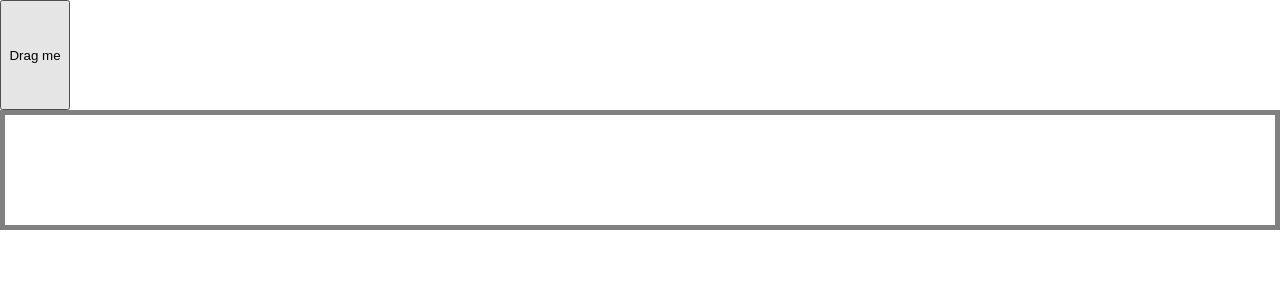
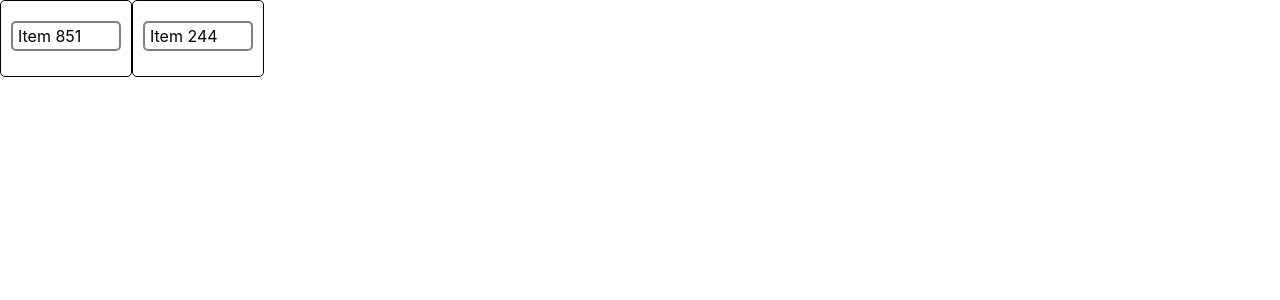
Before and after one commit to MxZoe/ages-of-art-2, a React (Create React App) app: page / in a window 1280 px wide. Shown: the top 300 px of the page. Built offline with nearby package versions, Linux system fonts and the light colour scheme.

Commit message:
different dnd-kit approach

```diff
--- a/src/App.jsx
+++ b/src/App.jsx
@@ -1,43 +1,130 @@
-import React, {useState} from 'react';
-import {DndContext} from '@dnd-kit/core';
+import React, { useState } from "react";
+import {
+  DndContext,
+  KeyboardSensor,
+  PointerSensor,
+  useSensor,
+  useSensors
+} from "@dnd-kit/core";
+import { sortableKeyboardCoordinates } from "@dnd-kit/sortable";
+import RandomRange from "./components/RandomRange";
+import Droppable from "./components/Droppable";
+import { arrayMove, insertAtIndex, removeAtIndex } from "./utils/array";
 
-import {Droppable} from './components/Droppable';
-import {Draggable} from './components/Draggable';
 
-export default function App() {
-  const startStyle = {
-    margin: "45%, 45%, 5%, 5%",
-    minWidth: 70,
-    maxWidth: 70,
-    minHeight: 110,
-    maxHeight: 110
-  }
 
-  const timelineData = ['B']
-  const [timeline, setTimeline] = useState(null);
-  const draggableMarkup = (
-    <Draggable id="draggable">Drag me</Draggable>
+function App() {
+
+  const [items, setItems] = useState({
+    group1: [RandomRange(1,1000)],
+    group2: [RandomRange(1,1000)],
+  })
+  const sensors = useSensors(
+    useSensor(PointerSensor),
+    useSensor(KeyboardSensor, {
+      coordinateGetter: sortableKeyboardCoordinates
+    })
   );
 
+  const handleDragOver = ({ over, active }) => {
+    const overId = over?.id;
+
+    if (!overId) {
+      return;
+    }
+
+    const activeContainer = active.data.current.sortable.containerId;
+    const overContainer = over.data.current?.sortable.containerId;
+
+    if (!overContainer) {
+      return;
+    }
+
+    if (activeContainer !== overContainer) {
+      setItems((items) => {
+        const activeIndex = active.data.current.sortable.index;
+        const overIndex = over.data.current?.sortable.index || 0;
+
+        return moveBetweenContainers(
+          items,
+          activeContainer,
+          activeIndex,
+          overContainer,
+          overIndex,
+          active.id
+        );
+      });
+    }
+  };
+
+  const handleDragEnd = ({ active, over }) => {
+    if (!over) {
+      return;
+    }
+
+    if (active.id !== over.id) {
+      const activeContainer = active.data.current.sortable.containerId;
+      const overContainer = over.data.current?.sortable.containerId || over.id;
+      const activeIndex = active.data.current.sortable.index;
+      const overIndex = over.data.current?.sortable.index || 0;
+
+      setItems((items) => {
+        let newItems;
+        if (activeContainer === overContainer) {
+          newItems = {
+            ...items,
+            [overContainer]: arrayMove(
+              items[overContainer],
+              activeIndex,
+              overIndex
+            )
+          };
+        } else {
+          newItems = moveBetweenContainers(
+            items,
+            activeContainer,
+            activeIndex,
+            overContainer,
+            overIndex,
+            active.id
+          );
+        }
+
+        return newItems;
+      });
+    }
+  };
+
+  const moveBetweenContainers = (
+    items,
+    activeContainer,
+    activeIndex,
+    overContainer,
+    overIndex,
+    item
+  ) => {
+    return {
+      ...items,
+      [activeContainer]: removeAtIndex(items[activeContainer], activeIndex),
+      [overContainer]: insertAtIndex(items[overContainer], overIndex, item)
+    };
+  };
+
+  const containerStyle = { display: "flex"};
 
   return (
-    <DndContext onDragEnd={handleDragEnd}>
-      <div style={startStyle}>
-        {timeline === null ? draggableMarkup : null}
+    <DndContext
+      sensors={sensors}
+      onDragEnd={handleDragEnd}
+      onDragOver={handleDragOver}
+    >
+      <div style={containerStyle}>
+        {Object.keys(items).map((group) => (
+          <Droppable id={group} items={items[group]} key={group} />
+        ))}
       </div>
-
-       {timelineData.map((id) => (
-
-       <Droppable key={id} id={id}>
-         {timeline === id ? draggableMarkup : null}
-       </Droppable>
-     ))}
     </DndContext>
   );
+}
 
-  function handleDragEnd(event) {
-    const {over} = event;
-
-    setTimeline(over ? over.id : null);
-  }
-};
+export default App;
--- a/src/components/Droppable.jsx
+++ b/src/components/Droppable.jsx
@@ -1,21 +1,27 @@
-import React from 'react';
-import {useDroppable} from '@dnd-kit/core';
+import { useDroppable } from "@dnd-kit/core";
+import { rectSortingStrategy, SortableContext } from "@dnd-kit/sortable";
+import SortableItem from "./SortableItem";
+import React from "react";
 
-export function Droppable(props) {
-  const {isOver, setNodeRef} = useDroppable({
-    id: props.id,
-  });
-  const style = {
-    color: isOver ? 'green' : undefined,
-    minWidth: 110,
-    minHeight: 110,
-    border: "5px solid gray"
+const Droppable = ({ id, items }) => {
+  const { setNodeRef } = useDroppable({ id });
+
+  const droppableStyle = {
+    padding: "20px 10px",
+    border: "1px solid black",
+    borderRadius: "5px",
+    minWidth: 110
   };
 
+  return (
+    <SortableContext id={id} items={items} strategy={rectSortingStrategy}>
+      <div ref={setNodeRef} style={droppableStyle}>
+        {items.map((item) => (
+          <SortableItem key={item} id={item} />
+        ))}
+      </div>
+    </SortableContext>
+  );
+};
 
-  return (
-    <div ref={setNodeRef} style={style}>
-      {props.children}
-    </div>
-  );
-}
+export default Droppable;
--- a/src/components/SortableItem.jsx
+++ b/src/components/SortableItem.jsx
@@ -15,11 +15,11 @@ const SortableItem = (props) => {
     transform: CSS.Transform.toString(transform),
     transition,
     width: 110,
-    height:110,
+    height: 30,
     display: "flex",
     alignItems: "center",
     paddingLeft: 5,
-    border: "1px solid gray",
+    border: "2px solid gray",
     borderRadius: 5,
     marginBottom: 5,
     userSelect: "none",
--- a/src/components/initial-data.js
+++ /dev/null
@@ -1,4 +0,0 @@
-export const start = {
-  id: "start",
-  card: []
-}
```
Also changed, not shown: src/components/GamePage.js (deleted, +0 -18 lines), src/components/PaintingCard.js (deleted, +0 -33 lines), src/components/PaintingCardStyles.css (deleted, +0 -23 lines).
